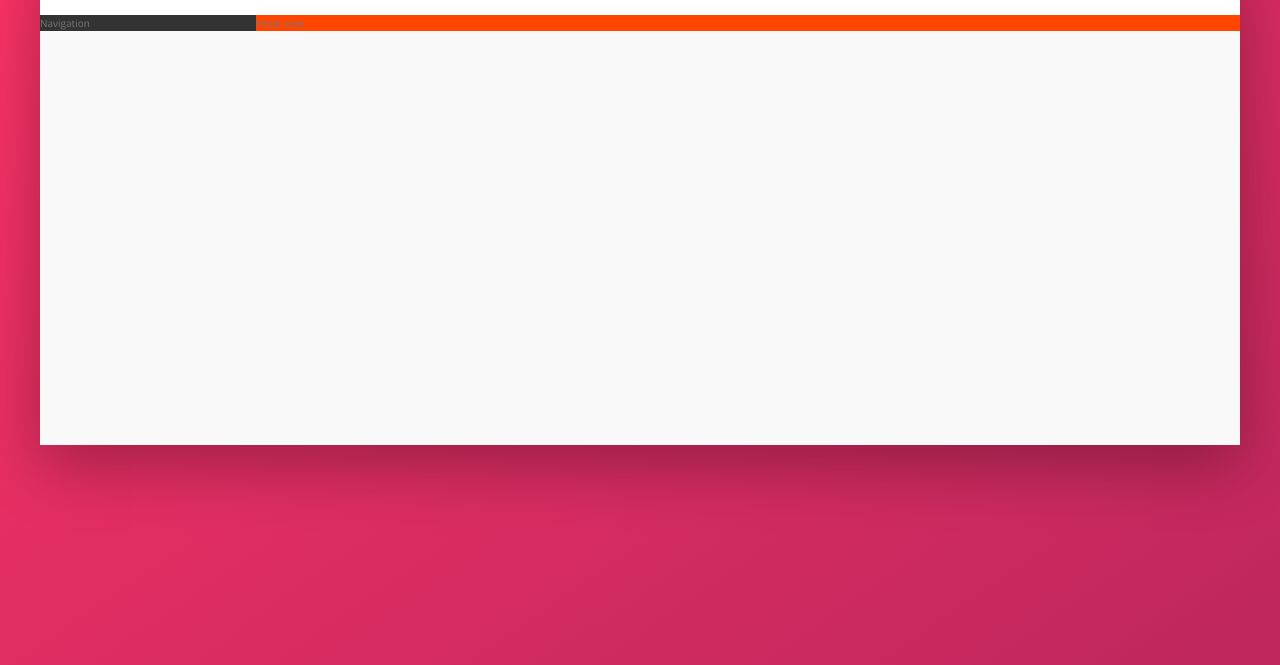
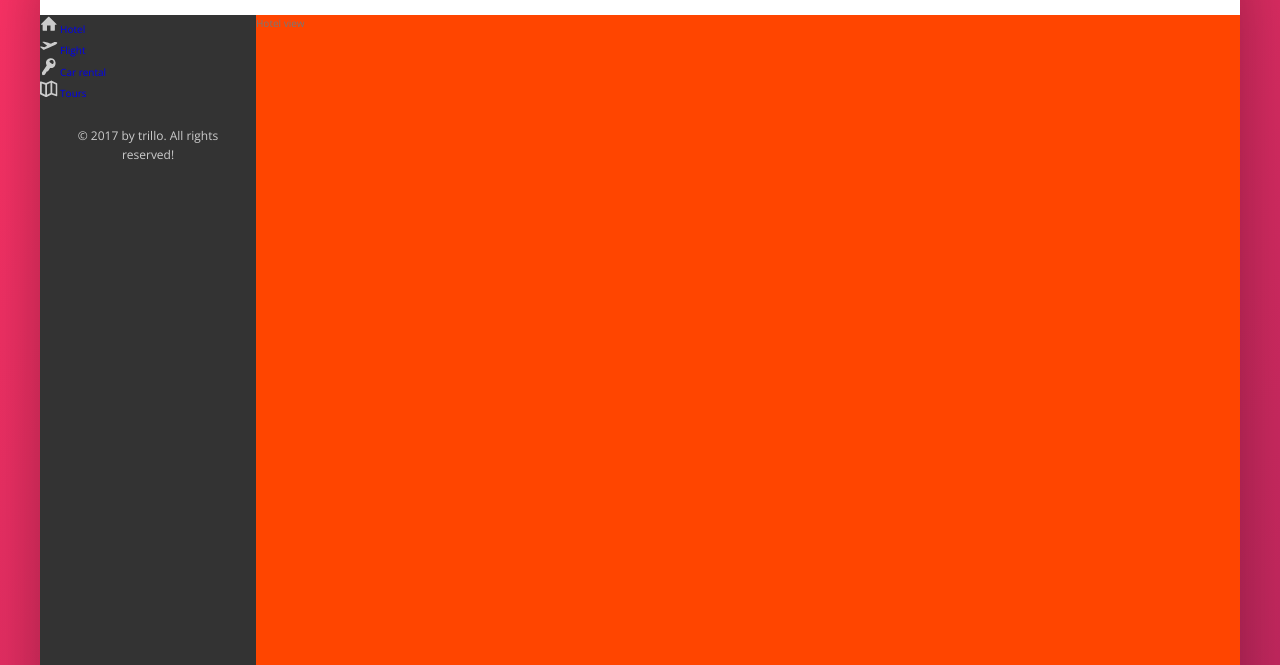
Before and after one commit to Nikolaj-Georgiev/jonas-advanced-css, a website: page trillo/index.html in a window 1280 px wide. Shown: the part 135-800 px from the top of the page. Drawn offline with nearby package versions, Linux system fonts and the light colour scheme.

```diff
--- a/trillo/index.html
+++ b/trillo/index.html
@@ -48,7 +48,43 @@
             </header>
             <div class="content">
                 <nav class="sidebar">
-                    Navigation
+                    <ul class="side-nav">
+                        <li class="side-nav__item">
+                            <a href="#" class="side-nav__link">
+                                <svg class="side-nav__icon">
+                                    <use xlink:href="img/sprite.svg#icon-home"></use>
+                                </svg>
+                                <span>Hotel</span>
+                            </a>
+                        </li>
+                        <li class="side-nav__item">
+                            <a href="#" class="side-nav__link">
+                                <svg class="side-nav__icon">
+                                    <use xlink:href="img/sprite.svg#icon-aircraft-take-off"></use>
+                                </svg>
+                                <span>Flight</span>
+                            </a>
+                        </li>
+                        <li class="side-nav__item">
+                            <a href="#" class="side-nav__link">
+                                <svg class="side-nav__icon">
+                                    <use xlink:href="img/sprite.svg#icon-key"></use>
+                                </svg>
+                                <span>Car rental</span>
+                            </a>
+                        </li>
+                        <li class="side-nav__item">
+                            <a href="#" class="side-nav__link">
+                                <svg class="side-nav__icon">
+                                    <use xlink:href="img/sprite.svg#icon-map"></use>
+                                </svg>
+                                <span>Tours</span>
+                            </a>
+                        </li>
+                    </ul>
+                    <div class="legal">
+                        &copy; 2017 by trillo. All rights reserved!
+                    </div>
                 </nav>
                 <main class="hotel-view">
                     Hotel view
--- a/trillo/sass/_components.scss
+++ b/trillo/sass/_components.scss
@@ -114,3 +114,34 @@
     margin-right: 1rem;
   }
 }
+
+//////////////////////////////////////////
+/// SIDE NAVIGATION
+.side-nav {
+  &__item {
+    list-style: none;
+  }
+
+  &__link {
+    text-decoration: none;
+  }
+
+  &__icon {
+    width: 1.75rem;
+    height: 1.75rem;
+    fill: var(--color-grey-light-4);
+  }
+
+  & span {
+  }
+}
+
+//////////////////////////////////////////
+/// LEGAL TEXT
+
+.legal {
+  font-size: 1.2rem;
+  text-align: center;
+  color: var(--color-grey-light-4);
+  padding: 2.5rem;
+}
--- a/trillo/sass/_layout.scss
+++ b/trillo/sass/_layout.scss
@@ -31,4 +31,6 @@
   // background-color: #fff;
   background-color: orangered;
   flex: 1;
+
+  height: 80rem; // for dev purpose it will be removed
 }
```
Also changed, not shown: trillo/css/style.css.
